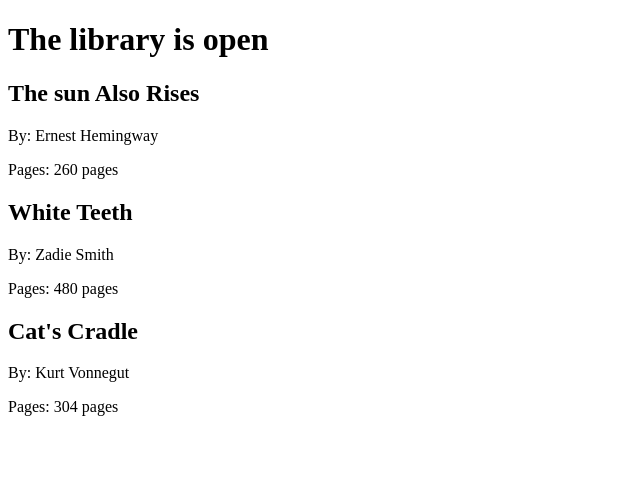
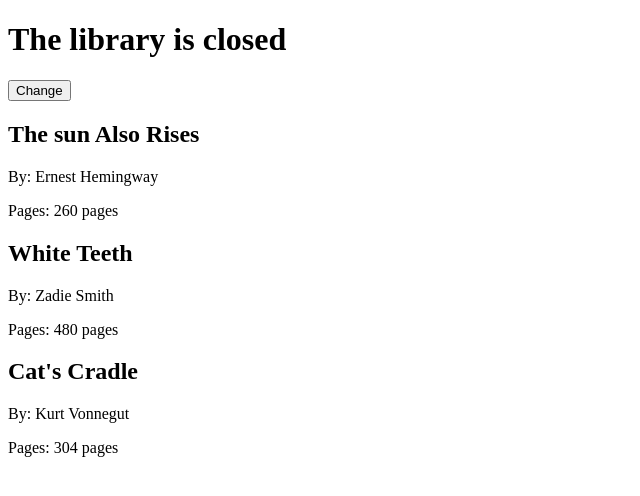
Before and after one commit to malaguitte/react-js-essential-training, a React (Create React App) app: page / in a window 1280 px wide. Shown: the top 496 px of the page, without its empty margins (0-640 px from the left). Built offline with nearby package versions, Linux system fonts and the light colour scheme.

Commit message:
Using setSate

```diff
--- a/src/index.js
+++ b/src/index.js
@@ -19,17 +19,20 @@
   }
 ];
 class Library extends React.Component {
-  constructor(props) {
-    super(props);
-    this.state = {
-      open: true
-    }
+  state = { open: false };
+
+  toggleOpenClosed = () => {
+    this.setState(prevState => ({
+      open: !prevState.open
+    }));
   }
+
   render() {
     const books = this.props.books;
     return (
       <div>
         <h1>The library is {this.state.open ? 'open' : 'closed'}</h1>
+        <button onClick={this.toggleOpenClosed}>Change</button>
         {books.map(
           (book, index) => <Book key={index} title={book.title} author={book.author} pages={book.pages} />
         )}
```
